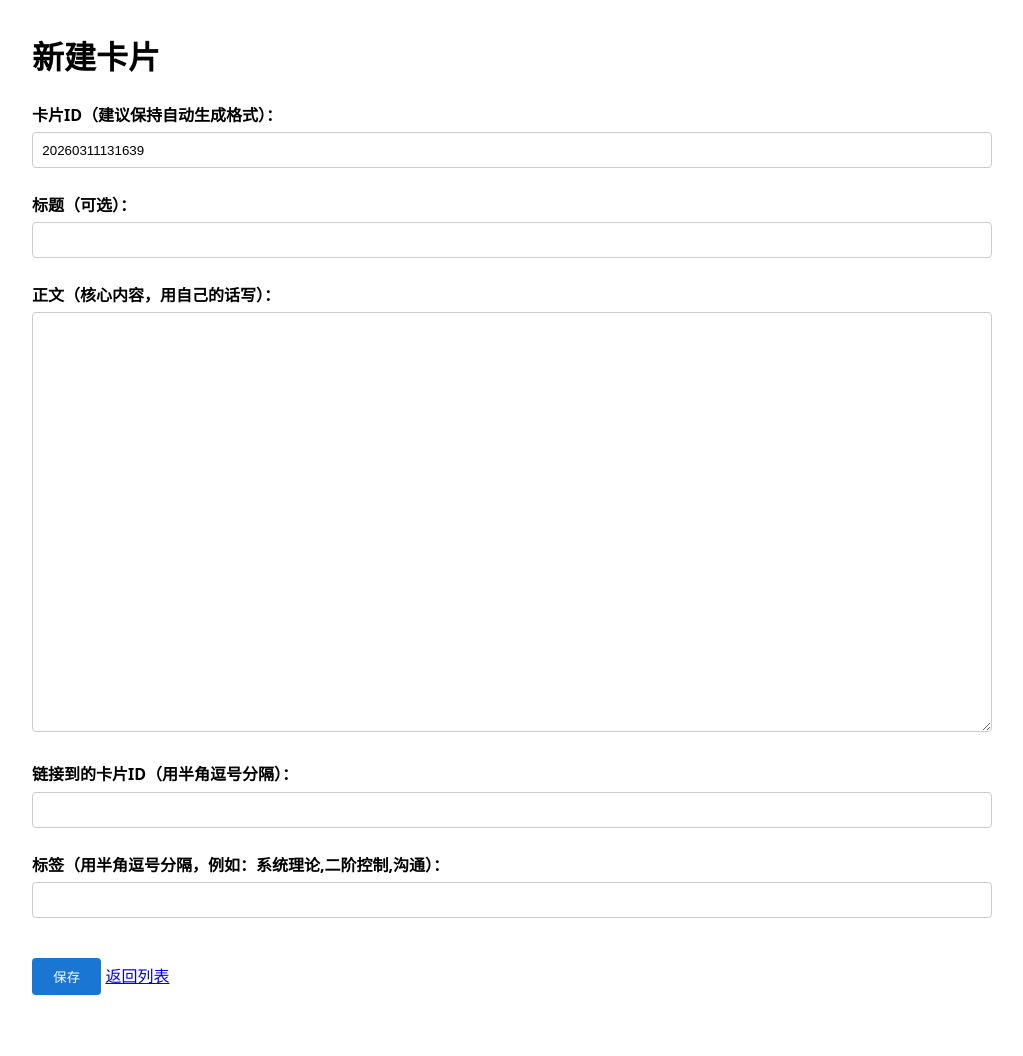
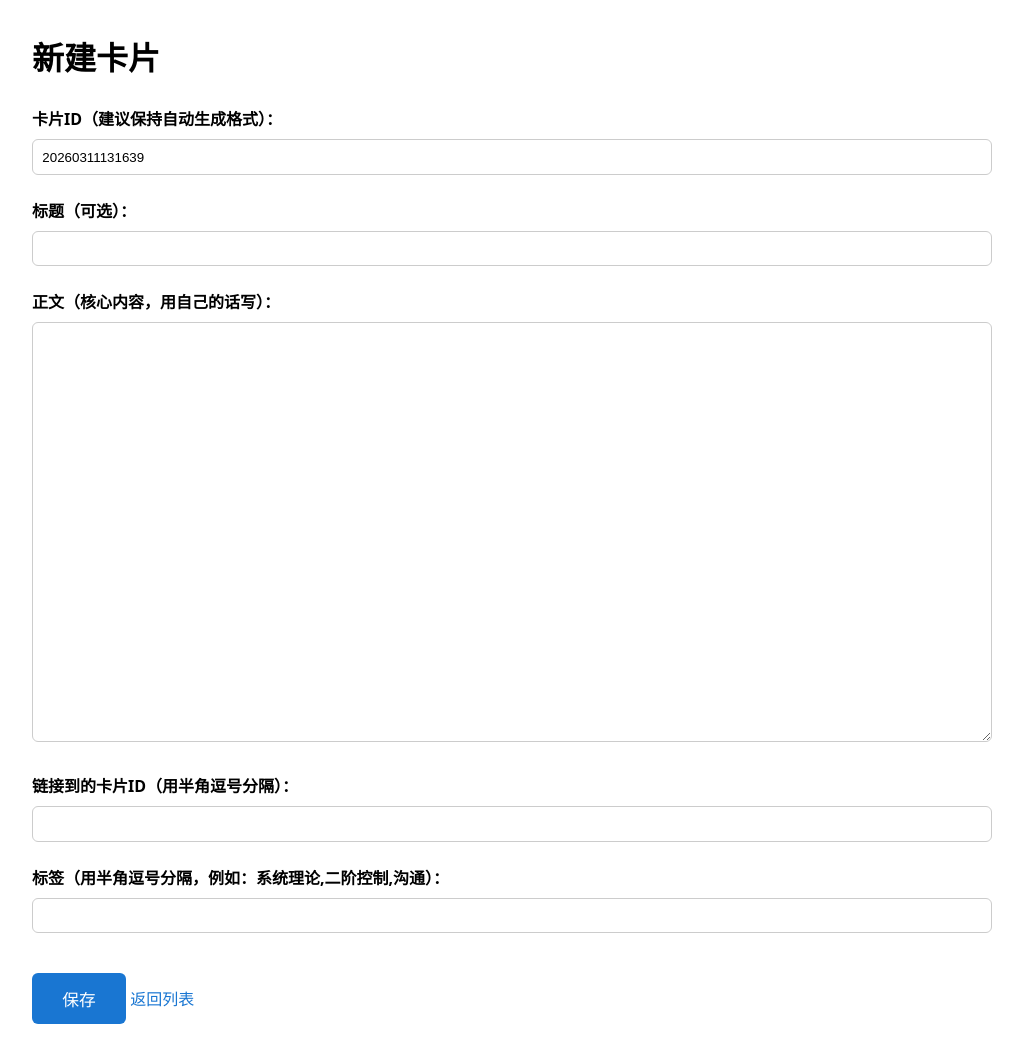
Before and after one commit to gongchengra/memo.laogongshuo.com, a PHP site: page /edit.php in a window 1280 px wide. Shown: the whole page, without its empty margins (128-1151 px from the left). Before the commit the page ends 995 px from the top, so only its background shows below. Run offline with PHP 8.4, Linux system fonts and the light colour scheme.

Commit message:
update edit

```diff
--- a/edit.php
+++ b/edit.php
@@ -1,12 +1,14 @@
 <?php
+// edit.php - 新建 / 编辑卡片
+
 require_once __DIR__ . '/db.php';
 require_once __DIR__ . '/func.php';
 
 $db = get_db();
 
 $id = isset($_GET['id']) ? (int)$_GET['id'] : 0;
+$is_new = ($id === 0);
 $card = null;
-$is_new = ($id === 0);
 
 if (!$is_new) {
     $stmt = $db->prepare("SELECT * FROM zettel WHERE id = ?");
@@ -20,11 +22,11 @@ if (!$is_new) {
 $error = null;
 
 if ($_SERVER['REQUEST_METHOD'] === 'POST') {
-    $card_id   = trim($_POST['card_id'] ?? '');
-    $title     = trim($_POST['title'] ?? '');
-    $content   = trim($_POST['content'] ?? '');
-    $tags_str  = trim($_POST['tags'] ?? '');
-    $links_str = trim($_POST['links'] ?? '');
+    $card_id   = trim($_POST['card_id']   ?? '');
+    $title     = trim($_POST['title']     ?? '');
+    $content   = trim($_POST['content']   ?? '');
+    $tags_str  = trim($_POST['tags']      ?? '');
+    $links_str = trim($_POST['links']     ?? '');
 
     $tag_names = array_unique(array_filter(array_map('trim', explode(',', $tags_str))));
     $link_ids  = array_unique(array_filter(array_map('trim', explode(',', $links_str))));
@@ -36,24 +38,24 @@ if ($_SERVER['REQUEST_METHOD'] === 'POST') {
             $db->beginTransaction();
 
             if (!$is_new) {
-                // 更新模式
+                // ── 更新模式 ────────────────────────────────────────
                 $zettel_id = $id;
 
-                // 同步标签
+                // 同步标签（函数内部不再开启事务）
                 sync_card_tags($db, $zettel_id, $tag_names);
 
                 // 清空旧链接
                 $db->prepare("DELETE FROM zettel_link WHERE from_zettel_id = ?")
                    ->execute([$zettel_id]);
 
-                // 添加新链接
+                // 插入新链接
                 foreach ($link_ids as $target_card_id) {
-                    if ($target_card_id === $card_id) {
-                        continue; // 避免自链接
-                    }
+                    if ($target_card_id === $card_id) continue; // 防自链
+
                     $stmt = $db->prepare("SELECT id FROM zettel WHERE card_id = ?");
                     $stmt->execute([$target_card_id]);
                     $to_id = $stmt->fetchColumn();
+
                     if ($to_id && $to_id != $zettel_id) {
                         $db->prepare("
                             INSERT OR IGNORE INTO zettel_link
@@ -63,7 +65,7 @@ if ($_SERVER['REQUEST_METHOD'] === 'POST') {
                     }
                 }
 
-                // 总是更新（简化逻辑，笔记系统通常希望 updated_at 反映最后编辑时间）
+                // 更新卡片（每次保存都更新时间戳）
                 $stmt = $db->prepare("
                     UPDATE zettel
                     SET title = ?, content = ?, updated_at = CURRENT_TIMESTAMP
@@ -71,7 +73,7 @@ if ($_SERVER['REQUEST_METHOD'] === 'POST') {
                 ");
                 $stmt->execute([$title, $content, $zettel_id]);
             } else {
-                // 新建模式
+                // ── 新建模式 ────────────────────────────────────────
                 if ($card_id === '') {
                     $card_id = generate_card_id();
                 }
@@ -91,6 +93,7 @@ if ($_SERVER['REQUEST_METHOD'] === 'POST') {
                     $stmt = $db->prepare("SELECT id FROM zettel WHERE card_id = ?");
                     $stmt->execute([$target_card_id]);
                     $to_id = $stmt->fetchColumn();
+
                     if ($to_id && $to_id != $zettel_id) {
                         $db->prepare("
                             INSERT OR IGNORE INTO zettel_link
@@ -109,47 +112,93 @@ if ($_SERVER['REQUEST_METHOD'] === 'POST') {
             if ($db->inTransaction()) {
                 $db->rollBack();
             }
-            $error = "保存失败：" . $e->getMessage();
-            // 建议记录到日志
-            error_log("保存卡片失败: " . $e->getMessage() . "\n" . $e->getTraceAsString());
+
+            // 记录详细错误到日志（方便排查）
+            error_log("保存卡片失败:\n" .
+                      "Message: " . $e->getMessage() . "\n" .
+                      "File: " . $e->getFile() . "\n" .
+                      "Line: " . $e->getLine() . "\n" .
+                      "Trace: " . $e->getTraceAsString());
+
+            $error = "保存失败：" . htmlspecialchars($e->getMessage());
         }
     }
 }
 
-// ────────────────────────────────────────────────
-// 准备表单默认值（新建时不要调用依赖 id 的函数）
+// ── 准备表单默认值 ────────────────────────────────────────────────
+// 新建时不调用依赖 id 的函数，避免 SQL 错误
 $default_card_id = $is_new ? generate_card_id() : ($card['card_id'] ?? '');
 $default_title   = $card['title']   ?? '';
 $default_content = $card['content'] ?? '';
-
-$default_links = '';
-$default_tags  = '';
+$default_links   = '';
+$default_tags    = '';
 
 if (!$is_new && $id > 0) {
+    // 只有编辑模式才读取链接和标签
     $out_links = get_outgoing_links($db, $id);
     $default_links = implode(',', array_column($out_links, 'card_id'));
 
     $tags_arr = get_card_tags($db, $id);
-    $default_tags = implode(',', $tags_arr);
+    $default_tags = implode(',', array_values($tags_arr));
 }
+
 ?>
-
 <!DOCTYPE html>
 <html lang="zh-CN">
 <head>
     <meta charset="UTF-8">
+    <meta name="viewport" content="width=device-width, initial-scale=1.0">
     <title><?= $is_new ? '新建卡片' : '编辑卡片 ' . htmlspecialchars($default_card_id) ?></title>
     <style>
-        body { font-family: system-ui, sans-serif; max-width: 960px; margin: 2rem auto; padding: 0 1rem; }
-        label { display: block; margin: 1.5rem 0 0.4rem; font-weight: bold; }
-        input[type="text"], textarea {
-            width: 100%; padding: 0.7em; box-sizing: border-box; border: 1px solid #ccc; border-radius: 4px;
+        body {
+            font-family: system-ui, -apple-system, sans-serif;
+            max-width: 960px;
+            margin: 2rem auto;
+            padding: 0 1rem;
+            line-height: 1.6;
         }
-        textarea { height: 420px; font-family: monospace; font-size: 1.05em; line-height: 1.5; }
-        .error { color: #d32f2f; margin: 1rem 0; padding: 0.8rem; background: #ffebee; border-radius: 4px; }
-        .actions { margin-top: 2.5rem; }
-        button { padding: 0.7em 1.6em; background: #1976d2; color: white; border: none; border-radius: 4px; cursor: pointer; }
+        h1 { margin-bottom: 1.5rem; }
+        label {
+            display: block;
+            margin: 1.5rem 0 0.4rem;
+            font-weight: 600;
+        }
+        input[type="text"],
+        textarea {
+            width: 100%;
+            padding: 0.7em;
+            border: 1px solid #ccc;
+            border-radius: 6px;
+            box-sizing: border-box;
+        }
+        textarea {
+            height: 420px;
+            font-family: monospace;
+            font-size: 1.05em;
+            line-height: 1.5;
+        }
+        .error {
+            color: #d32f2f;
+            background: #ffebee;
+            padding: 1rem;
+            border-radius: 6px;
+            margin: 1rem 0;
+        }
+        .actions {
+            margin-top: 2.5rem;
+        }
+        button {
+            padding: 0.8em 1.8em;
+            background: #1976d2;
+            color: white;
+            border: none;
+            border-radius: 6px;
+            cursor: pointer;
+            font-size: 1.05em;
+        }
         button:hover { background: #1565c0; }
+        a { color: #1976d2; text-decoration: none; }
+        a:hover { text-decoration: underline; }
     </style>
 </head>
 <body>
@@ -157,7 +206,7 @@ if (!$is_new && $id > 0) {
 <h1><?= $is_new ? '新建卡片' : '编辑卡片' ?></h1>
 
 <?php if ($error): ?>
-    <div class="error"><?= htmlspecialchars($error) ?></div>
+    <div class="error"><?= $error ?></div>
 <?php endif; ?>
 
 <form method="post">
@@ -178,7 +227,7 @@ if (!$is_new && $id > 0) {
 
     <div class="actions">
         <button type="submit">保存</button>
-          <a href="index.php">返回列表</a>
+            <a href="index.php">返回列表</a>
     </div>
 </form>
 
```
